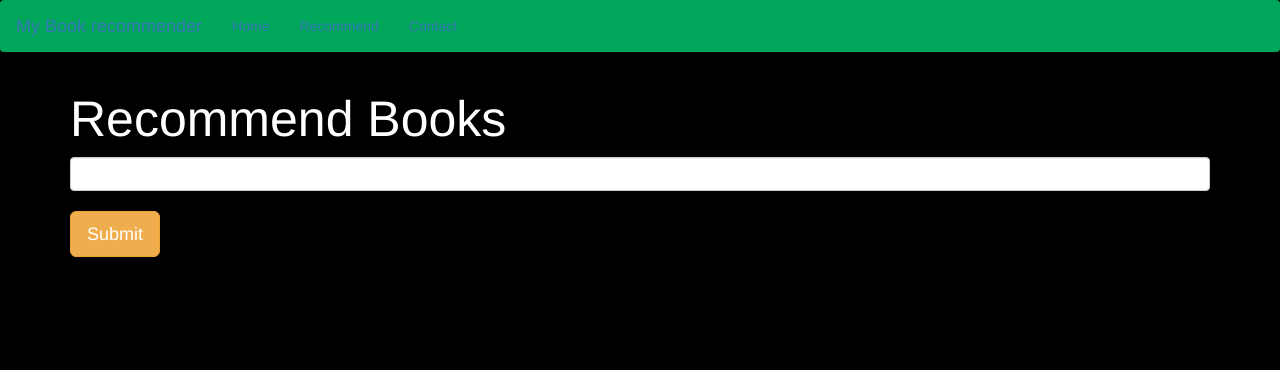
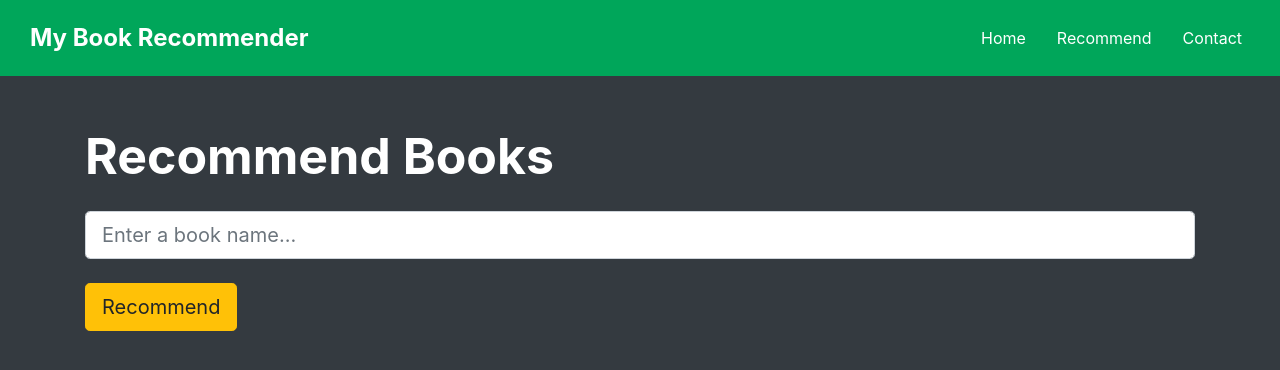
Before and after one commit to arnavj8/Book-Recommender-System, a Flask app: page /recommend in a window 1280 px wide. Shown: the top 370 px of the page. Run offline with Flask 3, Linux system fonts and the light colour scheme; parts of the project's set-up code (start-up, migrations or seed data) failed here and were passed over.

Commit message:
Prepare book recommender for Render deployment

```diff
--- a/pythonProject1/app.py
+++ b/pythonProject1/app.py
@@ -1,57 +1,133 @@
 from flask import Flask, render_template, request
 import pickle
 import numpy as np
-import pandas as pd
+from pathlib import Path
 
-# Load preprocessed data
-popular_df = pickle.load(open('popular.pkl', 'rb'))
-pt=pickle.load(open('pt.pkl', 'rb'))
-books=pickle.load(open('books.pkl', 'rb'))
-similarity_scores=pickle.load(open('similarity_scores.pkl', 'rb'))
+# --------------------------------------------------
+# Flask App
+# --------------------------------------------------
 
 app = Flask(__name__)
 
-@app.route('/')
+# Get the directory where app.py is located
+BASE_DIR = Path(__file__).resolve().parent
+
+# --------------------------------------------------
+# Load Preprocessed Data
+# --------------------------------------------------
+
+popular_df = pickle.load(
+    open(BASE_DIR / "popular.pkl", "rb")
+)
+
+pt = pickle.load(
+    open(BASE_DIR / "pt.pkl", "rb")
+)
+
+books = pickle.load(
+    open(BASE_DIR / "books.pkl", "rb")
+)
+
+similarity_scores = pickle.load(
+    open(BASE_DIR / "similarity_scores.pkl", "rb")
+)
+
+# --------------------------------------------------
+# Home Page
+# --------------------------------------------------
+
+@app.route("/")
 def index():
-    return render_template('index.html',
-                           book_name=popular_df['Book-Title'].to_list(),
-                           author=popular_df['Book-Author'].to_list(),
-                           image=popular_df['Image-URL-M'].to_list(),
-                           votes=popular_df['num_ratings'].to_list(),
-                           rating=popular_df['avg_rating'].to_list()
-                           )
+    return render_template(
+        "index.html",
+        book_name=popular_df["Book-Title"].tolist(),
+        author=popular_df["Book-Author"].tolist(),
+        image=popular_df["Image-URL-M"].tolist(),
+        votes=popular_df["num_ratings"].tolist(),
+        rating=popular_df["avg_rating"].tolist()
+    )
 
-@app.route('/recommend')
+
+# --------------------------------------------------
+# Recommendation Page
+# --------------------------------------------------
+
+@app.route("/recommend")
 def recommend_ui():
-    return render_template('recommend.html')
+    return render_template("recommend.html")
 
-@app.route('/recommend_books', methods=['POST'])
+
+# --------------------------------------------------
+# Book Recommendation
+# --------------------------------------------------
+
+@app.route("/recommend_books", methods=["POST"])
 def recommend():
-    user_input = request.form.get('user_input').strip().lower()  # Normalize input
-    # Find a close match in the dataset
+
+    user_input = request.form.get("user_input", "").strip().lower()
+
+    # Check empty input
+    if not user_input:
+        return render_template(
+            "recommend.html",
+            data=[],
+            message="Please enter a book name!"
+        )
+
+    # Find a matching book
     match = None
+
     for book in pt.index:
         if user_input in book.lower():
             match = book
             break
 
+    # Book not found
     if match is None:
-        return render_template('recommend.html', data=[], message="Book not found!")
+        return render_template(
+            "recommend.html",
+            data=[],
+            message="Book not found!"
+        )
 
+    # Find index of matched book
     index = np.where(pt.index == match)[0][0]
-    similar_items = sorted(list(enumerate(similarity_scores[index])), key=lambda x: x[1], reverse=True)[1:5]
 
+    # Find similar books
+    similar_items = sorted(
+        list(enumerate(similarity_scores[index])),
+        key=lambda x: x[1],
+        reverse=True
+    )[1:5]
+
+    # Store recommendation data
     data = []
+
     for i in similar_items:
+
         item = []
-        temp_df = books[books['Book-Title'] == pt.index[i[0]]]
-        item.extend(temp_df.drop_duplicates('Book-Title')['Book-Title'].to_list())
-        item.extend(temp_df.drop_duplicates('Book-Title')['Book-Author'].to_list())
-        item.extend(temp_df.drop_duplicates('Book-Title')['Image-URL-M'].to_list())
+
+        temp_df = books[
+            books["Book-Title"] == pt.index[i[0]]
+        ]
+
+        temp_df = temp_df.drop_duplicates("Book-Title")
+
+        item.extend(temp_df["Book-Title"].tolist())
+        item.extend(temp_df["Book-Author"].tolist())
+        item.extend(temp_df["Image-URL-M"].tolist())
 
         data.append(item)
 
-    return render_template('recommend.html', data=data)
+    return render_template(
+        "recommend.html",
+        data=data
+    )
 
-if __name__ == '__main__':
-    app.run(debug=True)
+
+# --------------------------------------------------
+# Local Development
+# --------------------------------------------------
+
+if __name__ == "__main__":
+    app.run(host="0.0.0.0", port=5000, debug=True)
--- a/pythonProject1/requirements.txt
+++ b/pythonProject1/requirements.txt
@@ -1,4 +1,5 @@
-flask
+Flask
 numpy
 pandas
 gunicorn
+scikit-learn
--- a/pythonProject1/templates/recommend.html
+++ b/pythonProject1/templates/recommend.html
@@ -1,53 +1,229 @@
 <!DOCTYPE html>
 <html lang="en">
+
 <head>
     <meta charset="UTF-8">
-    <title>Book Recommender System</title>
-    <!-- Latest compiled and minified CSS -->
-<link rel="stylesheet" href="https://cdn.jsdelivr.net/npm/bootstrap@3.3.7/dist/css/bootstrap.min.css" integrity="sha384-BVYiiSIFeK1dGmJRAkycuHAHRg32OmUcww7on3RYdg4Va+PmSTsz/K68vbdEjh4u" crossorigin="anonymous">
-</head>
+    <meta name="viewport" content="width=device-width, initial-scale=1.0">
+
+    <title>Recommend Books</title>
+
+    <!-- Bootstrap -->
+    <link
+        rel="stylesheet"
+        href="https://cdn.jsdelivr.net/npm/bootstrap@4.6.2/dist/css/bootstrap.min.css"
+    >
+
     <style>
-    .text-white{
-        color:white
+        body {
+            background-color: #343a40;
+        }
+
+        .navbar {
+            padding: 15px 30px;
+        }
+
+        .navbar-brand {
+            color: white !important;
+            font-size: 24px;
+            font-weight: bold;
+        }
+
+        .nav-link {
+            color: white !important;
+            margin-left: 15px;
+        }
+
+        .page-title {
+            color: white;
+            font-size: 50px;
+            font-weight: bold;
+            margin-top: 50px;
+        }
+
+        .search-box {
+            margin-top: 25px;
+        }
+
+        .card {
+            background-color: #454d55;
+            border: none;
+            border-radius: 10px;
+            height: 100%;
+            overflow: hidden;
+            transition: transform 0.2s;
+        }
+
+        .card:hover {
+            transform: translateY(-5px);
+        }
+
+        .card-img-top {
+            width: 100%;
+            height: 320px;
+            object-fit: cover;
+        }
+
+        .card-body {
+            padding: 15px;
+        }
+
+        .book-title {
+            color: white;
+            font-size: 18px;
+            font-weight: bold;
+            margin-top: 10px;
+        }
+
+        .book-author {
+            color: #dddddd;
+            font-size: 16px;
+        }
+
+        .message {
+            color: #ffc107;
+            font-size: 20px;
+            font-weight: bold;
+            margin-top: 30px;
         }
     </style>
-<body style="background-color:black">
+</head>
 
-    <nav class="navbar" style="background-color:#00a65a">
-        <a class="navbar-brand">My Book recommender</a>
-        <ul class="nav navbar-nav">
-            <li><a href="/">Home</a></li>
-            <li><a href="/recommend">Recommend</a></li>
-            <li><a>Contact</a></li>
+<body>
+
+<!-- Navbar -->
+<nav class="navbar navbar-expand-lg" style="background-color:#00a65a">
+
+    <a class="navbar-brand" href="/">
+        My Book Recommender
+    </a>
+
+    <ul class="navbar-nav ml-auto">
+
+        <li class="nav-item">
+            <a class="nav-link" href="/">
+                Home
+            </a>
+        </li>
+
+        <li class="nav-item">
+            <a class="nav-link" href="/recommend">
+                Recommend
+            </a>
+        </li>
+
+        <li class="nav-item">
+            <a class="nav-link" href="#">
+                Contact
+            </a>
+        </li>
+
     </ul>
+
 </nav>
 
+
+<!-- Main Content -->
 <div class="container">
+
     <div class="row">
+
         <div class="col-md-12">
-                <h1 class="text-white" style="font-size:50px">Recommend Books</h1>
-                <form action="/recommend_books" method="post">
-                <input name='user_input' type="text" class="form-control form-control lg"><br>
-                <input type="submit" class="btn btn-lg btn-warning">
+
+            <h1 class="page-title">
+                Recommend Books
+            </h1>
+
+            <!-- Search Form -->
+            <form
+                action="/recommend_books"
+                method="post"
+                class="search-box"
+            >
+
+                <input
+                    name="user_input"
+                    type="text"
+                    class="form-control form-control-lg"
+                    placeholder="Enter a book name..."
+                    required
+                >
+
+                <br>
+
+                <button
+                    type="submit"
+                    class="btn btn-lg btn-warning"
+                >
+                    Recommend
+                </button>
+
             </form>
+
         </div>
 
-               {% if data %}
-        {% for i in data %}
-        <div class="col-md-3" style="margin-top:50px">
-            <div class="card">
-                <div class="card-body">
-                   <img class="card-img-top" src="{{i[2]}}">
-                   <p class="text-white">{{i[0]}}</p>
-                   <h4 class="text-white">{{i[1]}}</h4>
+
+        <!-- Message -->
+        {% if message %}
+
+        <div class="col-md-12">
+
+            <p class="message">
+                {{ message }}
+            </p>
+
         </div>
-            </div>
-        </div>
-        {% endfor %}
+
         {% endif %}
 
 
+        <!-- Recommended Books -->
+        {% if data %}
+
+            <div class="col-md-12">
+
+                <h2 class="text-white mt-5">
+                    Recommended Books
+                </h2>
+
             </div>
+
+            {% for i in data %}
+
+            <div
+                class="col-lg-3 col-md-4 col-sm-6"
+                style="margin-top:40px"
+            >
+
+                <div class="card">
+
+                    <img
+                        class="card-img-top"
+                        src="{{ i[2] }}"
+                        alt="{{ i[0] }}"
+                    >
+
+                    <div class="card-body">
+
+                        <p class="book-title">
+                            {{ i[0] }}
+                        </p>
+
+                        <p class="book-author">
+                            {{ i[1] }}
+                        </p>
+
+                    </div>
+
+                </div>
+
+            </div>
+
+            {% endfor %}
+
+        {% endif %}
+
+    </div>
+
 </div>
 
 </body>
```
Also changed, not shown: pythonProject1/templates/index.html (+150 -21 lines). Lines whose indentation alone changed are shown as unchanged.
